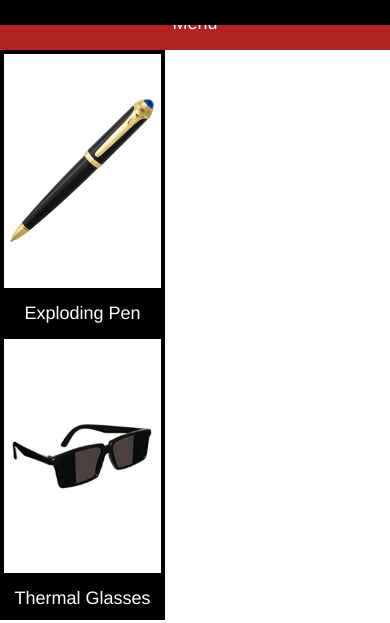
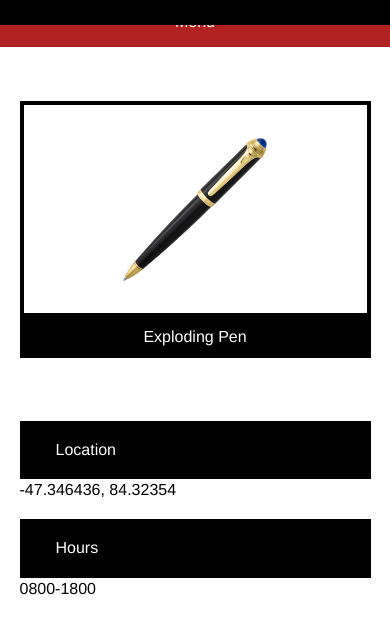
Before and after one commit to DeniseO25/Secret-Agent-Supply, a plain HTML site: page index.html in a window 390 px wide. Shown: the part 323-946 px from the top of the page. Drawn offline with Linux system fonts and the light colour scheme.

Commit message:
.products, .store-info margin-top added, @media 1024px .product with added

```diff
--- a/Resources/CSS/style.css
+++ b/Resources/CSS/style.css
@@ -20,7 +20,11 @@ h4 {
   font-weight: bold;
 }
 
-
+@media only screen and (max-width: 1024px) {
+body {
+    font-size: 16px;
+ }
+}
 
 /*Header*/
 
@@ -135,16 +139,15 @@ nav ul {
 
 /* Products and Store Information */
 
-.products
+.products,
 .store-info {
   display: flex;
   justify-content: space-between;
-  margin: 3rem;
+  margin-top: 3rem;
 
 }
 
 .product {
-  display: inline-block;
   width: 30%;
 }
 
@@ -152,8 +155,8 @@ nav ul {
   display: flex;
   justify-content: center;
   align-items: center;
-  height: 9rem;
-  padding: 2rem 0;
+  height: 9em;
+  padding: 2em 0;
   border: 4px solid black;
 }
 
@@ -170,7 +173,6 @@ nav ul {
 }
 
 .info {
-  display: inline-block;
   width: 35%;
 }
 
@@ -182,11 +184,11 @@ nav ul {
 }
 
 @media only screen and (max-width: 1024px) {
-  .products {
+  .product {
     width: 47%;
   }
 
-  .product-glasses {
+  .product.glasses {
     display: none;
   }
 
@@ -200,6 +202,7 @@ nav ul {
   .store-info {
     flex-wrap: wrap;
   }
+
   .product {
     width: 90%;
     margin: auto;
```
Also changed, not shown: index.html (+2 -2 lines).
